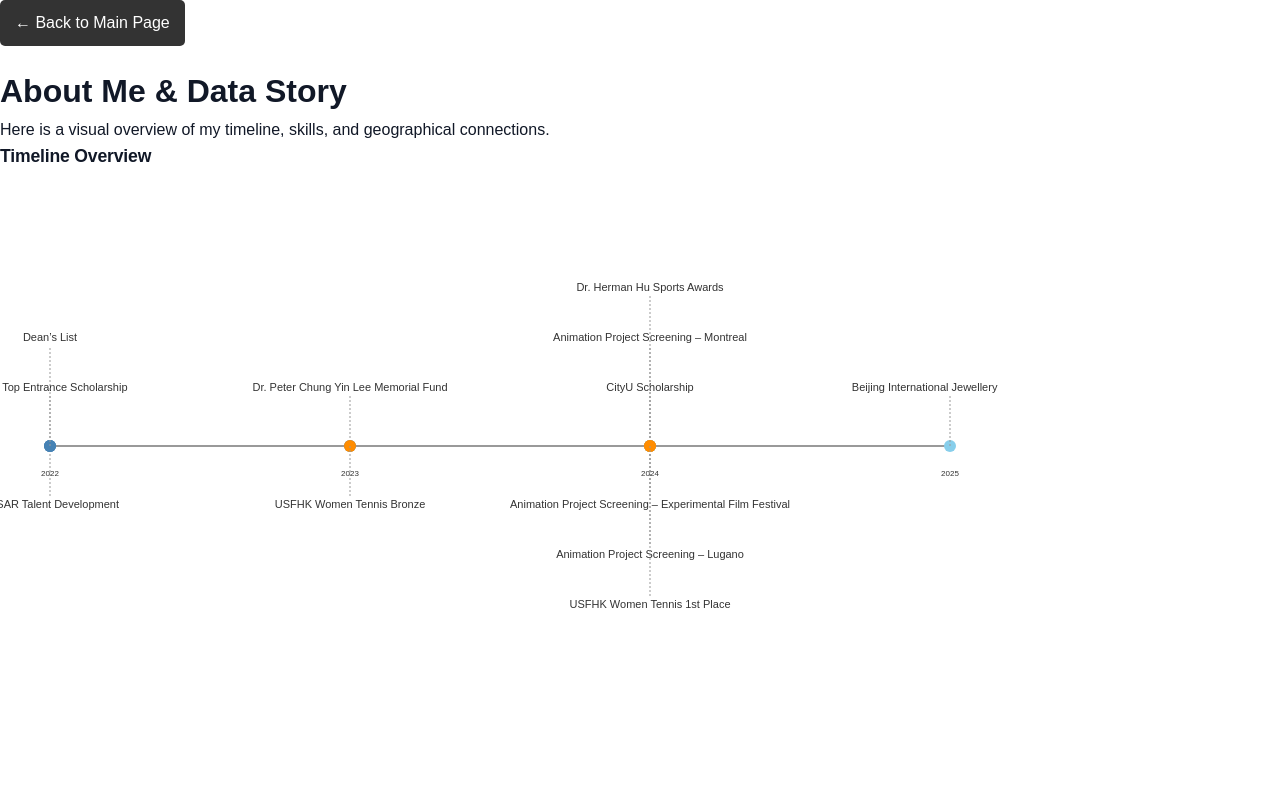
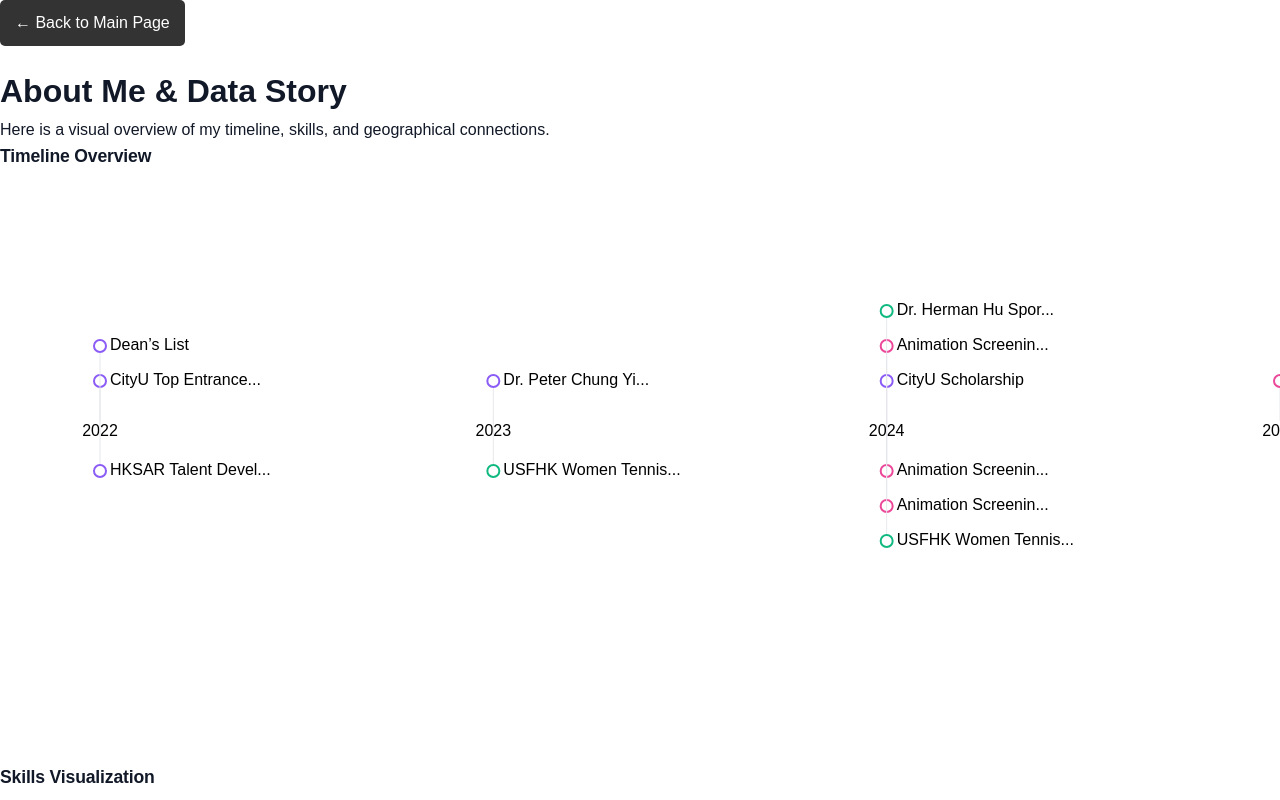
Before and after one commit to katrien1213/KatrienPersonalWebsite, a plain HTML site: page aboutme.html in a window 1280 px wide. Shown: the top 800 px of the page. Drawn offline with nearby package versions, Linux system fonts and the light colour scheme; no server answers; animation ran at ten frames a second.

Commit message:
final website change

```diff
--- a/networkProjects.js
+++ b/networkProjects.js
@@ -5,9 +5,9 @@ document.addEventListener("DOMContentLoaded", function() {
     { id: "Generative Calligraphy", year: "2023.08", tech: "P5.js, ML Object Detection", desc: "Interactive calligraphy interpreting gestures via ML classification.", image: "calligraphy.JPG" },
     { id: "Feminine Animation", year: "2023.10", tech: "Unity, Nomad, AE", desc: "Experimental animation blending 2D hand drawings and 3D abstraction.", image: "fem.JPG" },
     { id: "Integrative Sculpture", year: "2024.01", tech: "Blender, Arduino", desc: "Interactive sculpture using sensors and air pumps to simulate life.", image: "sculpture.JPG" },
-    { id: "Buddha Restoration", year: "2024.06", tech: "Python, PyTorch, KNN", desc: "ML-based restoration of Buddhist sculptures using reconstruction algos.", image: "Buddha.JPG" },
+    { id: "Buddha Restoration", year: "2024.06", tech: "Python, PyTorch, KNN", desc: "ML-based restoration of Buddhist sculptures using reconstruction algos.", image: "buddha_img.jpg" },
      { id: "Eye Tracking Reader", year: "2025.10", tech: "Python, Tobii SDK, NLP", desc: "A hands-free reading interface controlled by gaze fixation and blinking.", image: "project1_image.jpg" },
-     { id: "VR Motion Trace", year: "2025.11", tech: "Unity, Oculus SDK, C#", desc: "Visualizing dance movements in 3D space using VR controller tracking.", image: "VRmotion.jpg" },
+     { id: "VR Motion Trace", year: "2025.11", tech: "Unity, Oculus SDK, C#", desc: "Visualizing dance movements in 3D space using VR controller tracking.", image: "VRtrace_img.png" },
   ];
 
   // Generate sequential links
--- a/timeline.js
+++ b/timeline.js
@@ -1,109 +1,171 @@
 document.addEventListener("DOMContentLoaded", function() {
 
-  // --- Setup SVG ---
-  const margin = { top: 80, right: 50, bottom: 80, left: 50 };
-  const width =900 ;
-  const height = 500 - margin.top - margin.bottom;
+    // 1. SETUP
+    const container = d3.select("#vis-timeline");
+    container.html(""); // Clear previous
 
-  const svg = d3.select("#vis-timeline")
-    .append("svg")
-    .attr("width", width + margin.left + margin.right)
+    const margin = { top: 50, right: 50, bottom: 50, left: 50 };
+    // Get width dynamically or fallback
+    const width = container.node().clientWidth || 900;
+    const height = 450 - margin.top - margin.bottom;
+
+    const svg = container.append("svg")
+        .attr("width", "100%")
         .attr("height", height + margin.top + margin.bottom)
+        .attr("viewBox", `0 0 ${width} ${height + margin.top + margin.bottom}`)
         .append("g")
         .attr("transform", `translate(${margin.left},${margin.top})`);
 
-  // --- Achievements data (2022-2025) ---
+    // 2. DATA
     const data = [
         { year: 2022, name: "CityU Top Entrance Scholarship", type: "Scholarship" },
         { year: 2022, name: "HKSAR Talent Development", type: "Scholarship" },
         { year: 2022, name: "Dean’s List", type: "Scholarship" },
-    { year: 2023, name: "Dr. Peter Chung Yin Lee Memorial Fund", type: "Scholarship" },
+        { year: 2023, name: "Dr. Peter Chung Yin Lee Fund", type: "Scholarship" },
         { year: 2023, name: "USFHK Women Tennis Bronze", type: "Sports" },
         { year: 2024, name: "CityU Scholarship", type: "Scholarship" },
-    { year: 2024, name: "Animation Project Screening – Experimental Film Festival", type: "Exhibition" },
-    { year: 2024, name: "Animation Project Screening – Montreal", type: "Exhibition" },
-    { year: 2024, name: "Animation Project Screening – Lugano", type: "Exhibition" },
+        { year: 2024, name: "Animation Screening – Experimental Film", type: "Exhibition" },
+        { year: 2024, name: "Animation Screening – Montreal", type: "Exhibition" },
+        { year: 2024, name: "Animation Screening – Lugano", type: "Exhibition" },
         { year: 2024, name: "Dr. Herman Hu Sports Awards", type: "Sports" },
         { year: 2024, name: "USFHK Women Tennis 1st Place", type: "Sports" },
-    { year: 2025, name: "Beijing International Jewellery Exhibition", type: "Exhibition" }
+        { year: 2025, name: "Beijing Int'l Jewellery Exhibition", type: "Exhibition" }
     ];
 
-  // --- X scale (years) ---
+    // 3. SCALES & COLORS
+    const years = [2022, 2023, 2024, 2025];
+
     const xScale = d3.scaleLinear()
         .domain([2022, 2025])
-    .range([0, width]);
+        .range([50, width - 50]);
 
-  // --- Timeline axis ---
-  const yAxisPos = height / 2;
-  svg.append("line")
-    .attr("x1", xScale(2022))
-    .attr("y1", yAxisPos)
-    .attr("x2", xScale(2025))
-    .attr("y2", yAxisPos)
-    .attr("stroke", "#999")
-    .attr("stroke-width", 2);
-
-  // --- Color mapping ---
     const colorScale = d3.scaleOrdinal()
         .domain(["Scholarship", "Exhibition", "Sports"])
-    .range(["#4682B4", "#87CEEB", "#FF8C00"]);
+        .range(["#8b5cf6", "#ec4899", "#10b981"]); // Purple, Pink, Emerald
 
-  // --- Group by year for stacking ---
+    // 4. TOOLTIP
+    const tooltip = d3.select("body").append("div")
+        .attr("class", "timeline-tooltip");
+
+    // 5. DRAW MAIN AXIS (Center Line)
+    const yCenter = height / 2;
+
+    svg.append("line")
+        .attr("x1", 0)
+        .attr("y1", yCenter)
+        .attr("x2", width)
+        .attr("y2", yCenter)
+        .attr("class", "timeline-axis");
+
+    // 6. DRAW YEAR MARKERS (Big Numbers in Background)
+    svg.selectAll(".year-label")
+        .data(years)
+        .enter()
+        .append("text")
+        .attr("class", "timeline-year")
+        .attr("x", d => xScale(d))
+        .attr("y", yCenter + 15) // Slightly centered
+        .attr("text-anchor", "middle")
+        .text(d => d);
+
+    // 7. PROCESS DATA FOR LAYOUT
+    // We need to stack items above and below the line so they don't overlap
     const yearMap = {};
     data.forEach(d => {
-    if (!yearMap[d.year]) yearMap[d.year] = [];
-    yearMap[d.year].push(d);
+        if (!yearMap[d.year]) yearMap[d.year] = { top: [], bottom: [] };
+
+        // Distribute: Even index goes Top, Odd index goes Bottom
+        // This balances the tree
+        const target = (yearMap[d.year].top.length <= yearMap[d.year].bottom.length)
+            ? yearMap[d.year].top
+            : yearMap[d.year].bottom;
+
+        target.push(d);
     });
 
-  // --- Draw dots, labels, and connectors ---
+    // 8. DRAW EVENTS
     Object.keys(yearMap).forEach(year => {
-    const items = yearMap[year];
-    items.forEach((d, i) => {
-      // Vertical positioning: alternate above/below, spacing grows with number of items per year
-      const direction = i % 2 === 0 ? -1 : 1; // alternate up/down
-      const level = Math.floor(i / 2);
-      const spacing = 50; // bigger vertical spacing to avoid overlap
-      const yPos = yAxisPos + direction * (spacing + level * spacing);
+        const yr = parseInt(year);
+        const xPos = xScale(yr);
+        const spacing = 35; // Vertical space between items
 
-      // Dot on timeline
-      svg.append("circle")
-        .attr("cx", xScale(d.year))
-        .attr("cy", yAxisPos)
-        .attr("r", 6)
-        .attr("fill", colorScale(d.type));
+        // --- Draw TOP Items ---
+        yearMap[year].top.forEach((d, i) => {
+            const yPos = yCenter - 40 - (i * spacing); // Go Up
+            drawEvent(d, xPos, yPos, true);
+        });
 
-      // Connector line
-      svg.append("line")
-        .attr("x1", xScale(d.year))
-        .attr("y1", yAxisPos)
-        .attr("x2", xScale(d.year))
-        .attr("y2", yPos)
-        .attr("stroke", "#999")
-        .attr("stroke-width", 1)
-        .attr("stroke-dasharray", "2,2");
-
-      // Label
-      svg.append("text")
-        .attr("x", xScale(d.year))
-        .attr("y", yPos + (direction < 0 ? -5 : 12))
-        .attr("text-anchor", "middle")
-        .attr("font-size", "11px")
-        .attr("fill", "#333")
-        .text(d.name);
+        // --- Draw BOTTOM Items ---
+        yearMap[year].bottom.forEach((d, i) => {
+            const yPos = yCenter + 50 + (i * spacing); // Go Down
+            drawEvent(d, xPos, yPos, false);
         });
     });
 
-  // --- Year markers ---
-  svg.selectAll("text.year")
-    .data([2022,2023,2024,2025])
-    .enter()
-    .append("text")
-    .attr("class", "year")
-    .attr("x", d => xScale(d))
-    .attr("y", yAxisPos + 30)
-    .attr("text-anchor", "middle")
-    .attr("font-size", "8px")
-    .attr("fill", "#333")
-    .text(d => d);
+    // Helper function to draw a single event node
+    function drawEvent(d, x, y, isTop) {
+        const group = svg.append("g").style("cursor", "pointer");
+
+        // 1. Connector Line (Curved)
+        // Control point determines the curve intensity
+        const cY = isTop ? y + 20 : y - 20;
+
+        group.append("path")
+            .attr("d", `M ${x} ${yCenter} C ${x} ${cY}, ${x} ${cY}, ${x} ${y}`)
+            .attr("stroke", "#e5e7eb")
+            .attr("stroke-width", 1)
+            .attr("fill", "none");
+
+        // 2. The Dot
+        const circle = group.append("circle")
+            .attr("cx", x)
+            .attr("cy", y)
+            .attr("r", 6)
+            .attr("fill", "white")
+            .attr("stroke", colorScale(d.type))
+            .attr("stroke-width", 2)
+            .transition().duration(1000)
+            .attr("r", 6);
+
+        // 3. Interaction (Hover)
+        group.on("mouseover", function(event) {
+            // Pop animation
+            d3.select(this).select("circle")
+                .transition().duration(200)
+                .attr("r", 9)
+                .attr("fill", colorScale(d.type));
+
+            // Show Tooltip
+            tooltip.style("opacity", 1)
+                .html(`
+                    <span>${d.type}</span><br>
+                    <strong>${d.name}</strong>
+                `)
+                .style("left", (event.pageX + 10) + "px")
+                .style("top", (event.pageY - 10) + "px");
+        })
+        .on("mouseout", function() {
+            // Reset animation
+            d3.select(this).select("circle")
+                .transition().duration(200)
+                .attr("r", 6)
+                .attr("fill", "white");
+
+            tooltip.style("opacity", 0);
+        });
+
+        // 4. Short Label (Truncated)
+        // We truncate text if it's too long to keep the timeline clean
+        const shortName = d.name.length > 20 ? d.name.substring(0, 18) + "..." : d.name;
+
+        group.append("text")
+            .attr("class", "timeline-label")
+            .attr("x", x + 10) // Offset to right
+            .attr("y", y + 4)
+            .text(shortName)
+            .style("opacity", 0)
+            .transition().delay(500).duration(500)
+            .style("opacity", 1);
+    }
 
 });
```
Also changed, not shown: index.html (+1 -0 lines), style.css (line endings or trailing spaces), 1 other file. Lines whose indentation alone changed are shown as unchanged.
